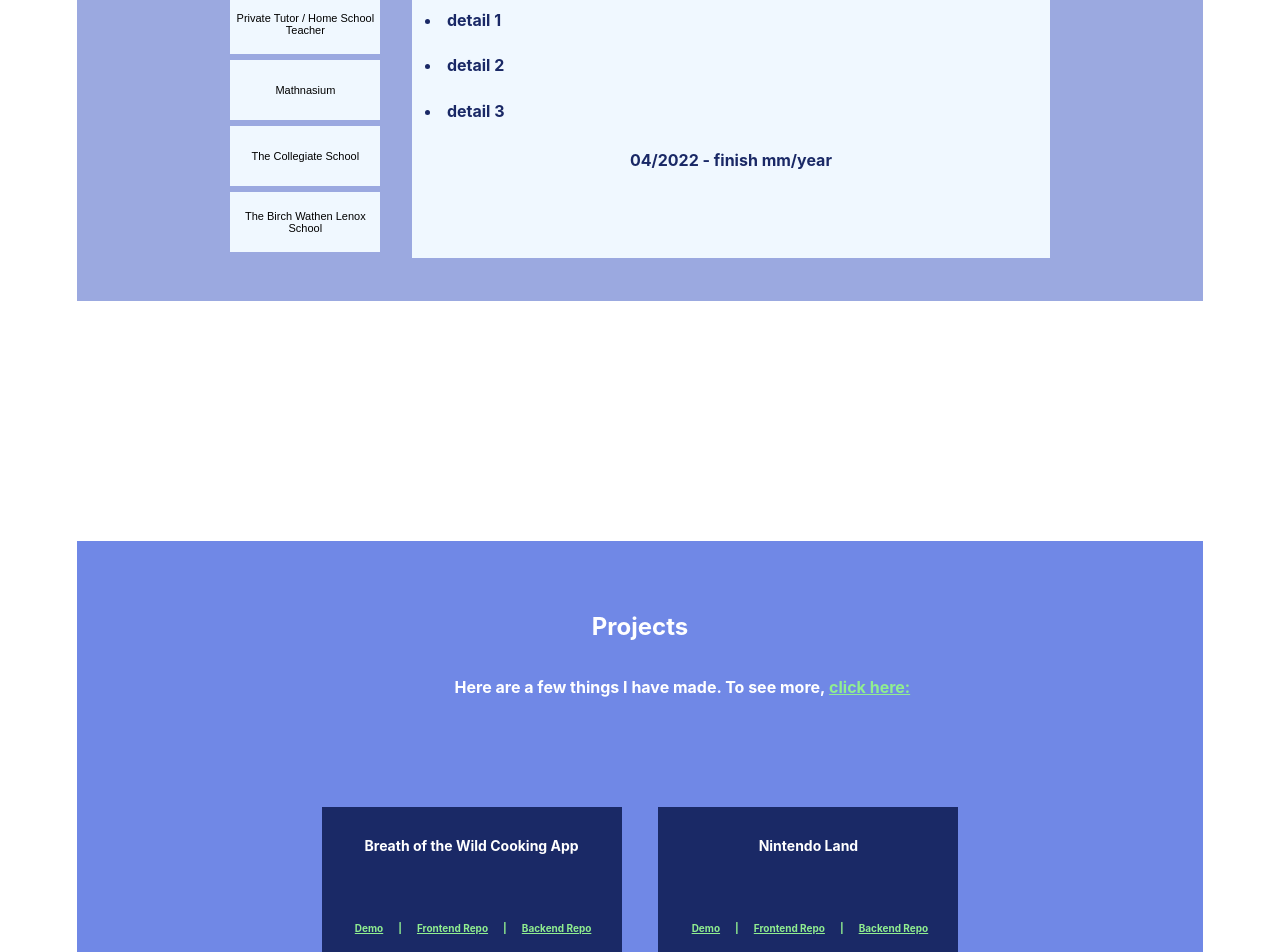
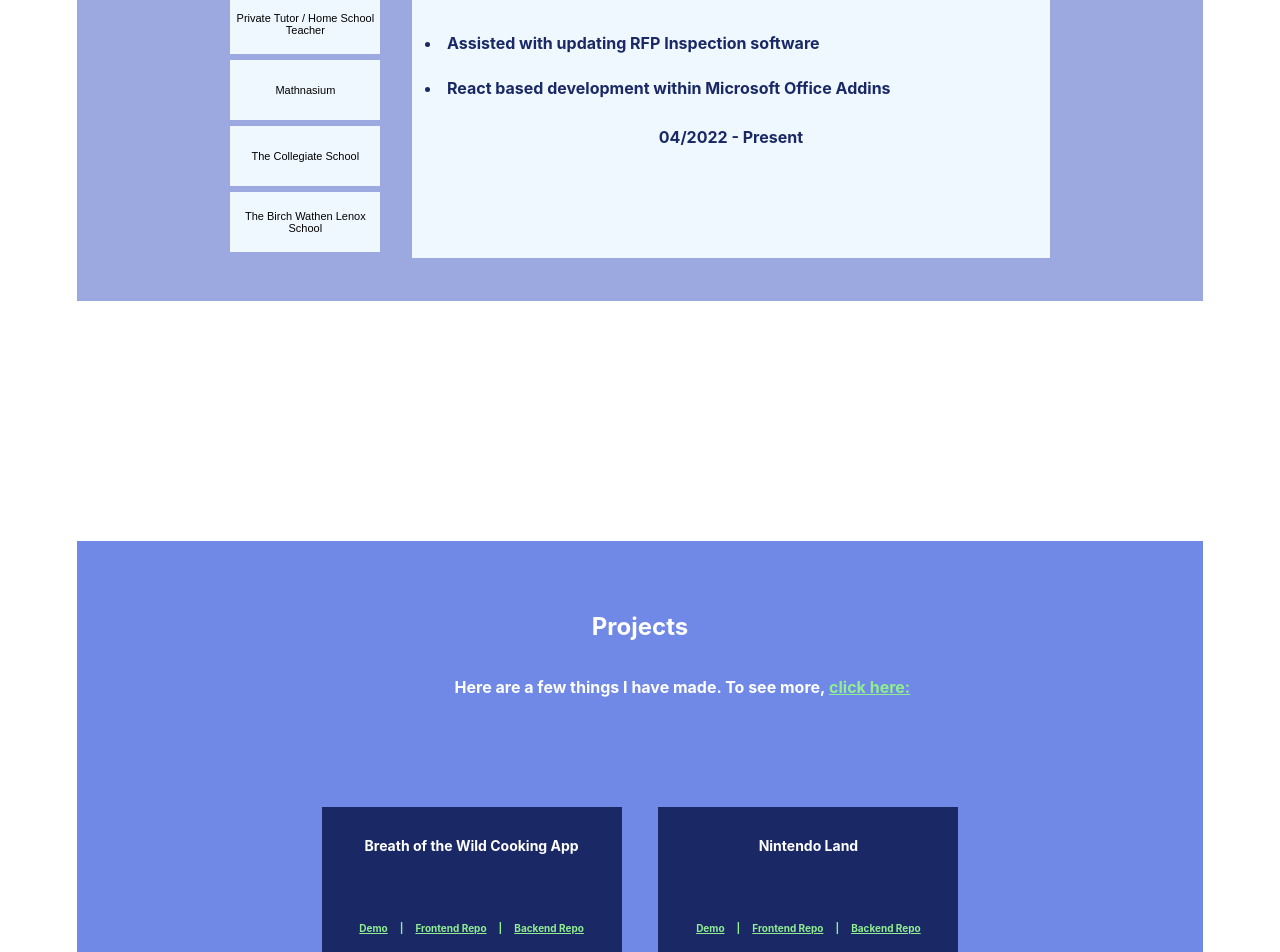
Before and after one commit to dylantoporek/portfolio-project, a React (Create React App) app: page / in a window 1280 px wide. Shown: the part 1860-2812 px from the top of the page. Built offline with nearby package versions, Linux system fonts and the light colour scheme.

Commit message:
home featured project updates

```diff
--- a/src/App.css
+++ b/src/App.css
@@ -333,10 +333,10 @@
 .home-project-link{
   position: relative;
   font-size: 10px;
-  margin-left: 3%;
+  margin-left: 2%;
   margin-right: 2%;
   margin-top: 20%;
-  margin-bottom: 10%;
+  margin-bottom: 20%;
   color: lightgreen;
 }
 
--- a/src/components/InteracticeResume.js
+++ b/src/components/InteracticeResume.js
@@ -8,11 +8,10 @@ function InteractiveResume(){
             company: 'Expedience Software',
             jobTitle: 'Contractor',
             details: [
-                'detail 1',
-                'detail 2',
-                'detail 3',
+                'Assisted with updating RFP Inspection software',
+                'React based development within Microsoft Office Addins',
             ],
-            dates: '04/2022 - finish mm/year'
+            dates: '04/2022 -  Present'
         },
         {
             company: 'Flatiron School Software Engineering Bootcamp',
```
